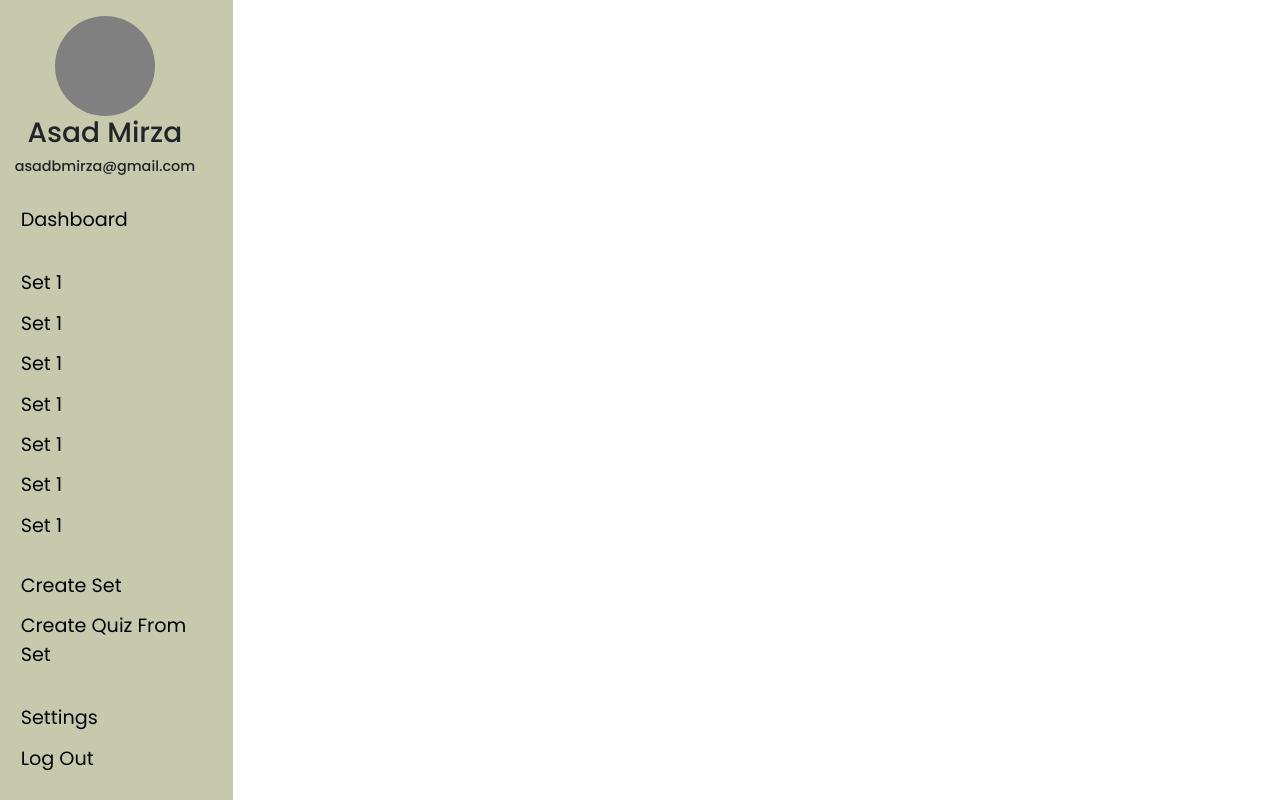
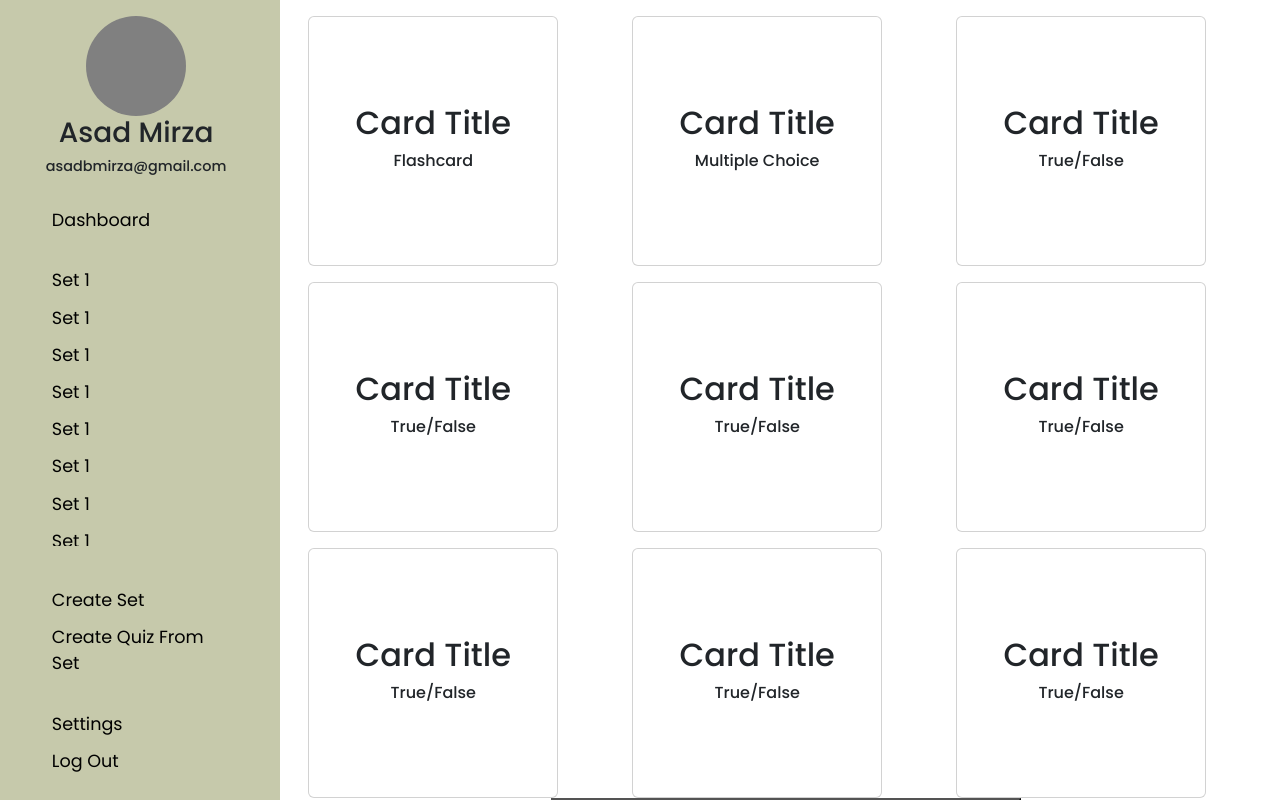
Before and after one commit to RishiJain905/flashcard-project, a React (Vite) app in the folder vite-frontend/: page / in a window 1280 px wide. Built offline with nearby package versions, Linux system fonts and the light colour scheme.

Commit message:
Finished first draft of cards section

```diff
--- a/vite-frontend/src/components/dashboard/content/content.jsx
+++ /dev/null
@@ -1,3 +0,0 @@
-export default function Content({}) {
-    return;
-}
--- /dev/null
+++ b/vite-frontend/src/components/dashboard/content/contentSets/cards.css
@@ -0,0 +1,41 @@
+.dashboardCards {
+    height: 100vh;
+    display: flex;
+    flex-direction: column;
+    justify-content:space-between;
+    overflow-y: auto;
+    padding: 1em;
+}
+
+.cards {
+    display: grid;
+    grid-template-columns: repeat(auto-fit, minmax(250px, 1fr));
+    column-gap: 1em;
+    row-gap: 1em;
+
+}
+
+.card {
+    width: 250px;
+    height: 250px;
+    display: flex;
+    flex-direction: column;
+    justify-content: center;
+    align-items: center;
+}
+
+.card > h4 {
+    font-size: 1em;
+}
+
+.cardHandlers {
+    display: flex;
+    flex-direction: column;
+    align-items: center;
+}
+
+.cardHandlers button {
+    font-size: 1.5em;
+    padding: 1em 4em;
+    width:  ;
+}
--- /dev/null
+++ b/vite-frontend/src/components/dashboard/content/contentSets/cards.jsx
@@ -0,0 +1,54 @@
+import { Container, Row, Col } from "react-bootstrap";
+import "./cards.css";
+
+export default function Cards({}) {
+  return (
+    <div className="dashboardCards">
+      <div className="cards">
+        <div className="card">
+          <h2>Card Title</h2>
+          <h4>Flashcard</h4>
+        </div>
+
+        <div className="card">
+          <h2>Card Title</h2>
+          <h4>Multiple Choice</h4>
+        </div>
+
+        <div className="card">
+          <h2>Card Title</h2>
+          <h4>True/False</h4>
+        </div>
+        <div className="card">
+          <h2>Card Title</h2>
+          <h4>True/False</h4>
+        </div>
+        <div className="card">
+          <h2>Card Title</h2>
+          <h4>True/False</h4>
+        </div>
+        <div className="card">
+          <h2>Card Title</h2>
+          <h4>True/False</h4>
+        </div>
+        <div className="card">
+          <h2>Card Title</h2>
+          <h4>True/False</h4>
+        </div>
+        <div className="card">
+          <h2>Card Title</h2>
+          <h4>True/False</h4>
+        </div>
+        <div className="card">
+          <h2>Card Title</h2>
+          <h4>True/False</h4>
+        </div>
+      </div>
+
+      <div className="cardHandlers">
+        <button className="editButton">Edit/Create Flashcards</button>
+        <button className= "quizButton">Quiz Yourself</button>
+      </div>
+    </div>
+  );
+}
--- /dev/null
+++ b/vite-frontend/src/components/dashboard/content/dasboardContent.jsx
@@ -0,0 +1,7 @@
+import Cards from "./contentSets/cards";
+
+export default function DashboardContent({}) {
+    return (
+        <Cards />
+    );
+}
--- a/vite-frontend/src/components/dashboard/dashboard.jsx
+++ b/vite-frontend/src/components/dashboard/dashboard.jsx
@@ -1,5 +1,5 @@
 import Sidebar from "./sidebar/sidebar";
-import Content from "./content/content";
+import DashboardContent from "./content/dasboardContent";
 import { Container, Row, Col } from "react-bootstrap";
 
 export default function Dashboard({}) {
@@ -11,7 +11,7 @@ export default function Dashboard({}) {
         />
       </Col>
       <Col>
-        <Content />
+        <DashboardContent />
       </Col>
     </Row>
   );
--- a/vite-frontend/src/components/dashboard/sidebar/sidebar.css
+++ b/vite-frontend/src/components/dashboard/sidebar/sidebar.css
@@ -2,7 +2,7 @@
     display: flex;
     justify-content: center;
     background-color: rgb(198, 201, 171);
-    padding: 1em;
+    padding: 1em 3em;
     box-sizing: border-box;
     height: 100vh;
 
@@ -36,7 +36,7 @@
 }
 
 .sideBar button {
-    font-size: 1.2em;
+    font-size: 1.1em;
     background-color: transparent;
     border-radius: 0.5em;
     border: 0px;
@@ -55,18 +55,15 @@
     flex-direction: column;
 }
 
-.sideBar div > button {
-    width: fit-content;
-}
-
 .sideBarSets {
-    height: 35vh;
+    max-height: 35vh;
     overflow-y: auto;
-    width: 10em;
+    width: 100%;
+    margin-bottom: 1em;
 }
 
 .sideBarSets > button {
-    min-width: 5em;
+    width: 100%;
 }
 .sideBarSettings {
     width: 100%;
```
Also changed, not shown: vite-frontend/src/components/dashboard/content/contentSets/sets.jsx (added), vite-frontend/src/components/dashboard/content/dasboardContent.css (added).
